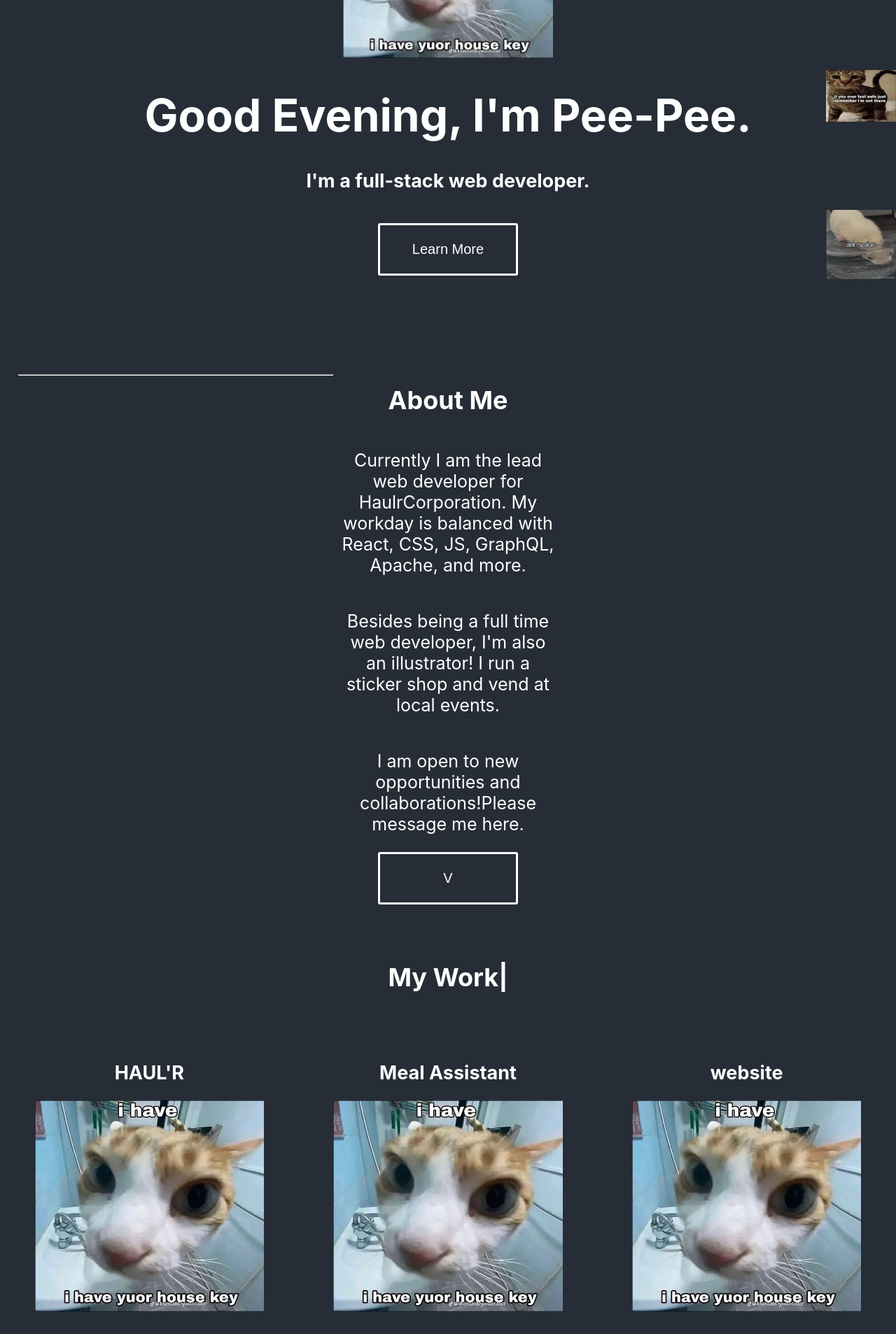
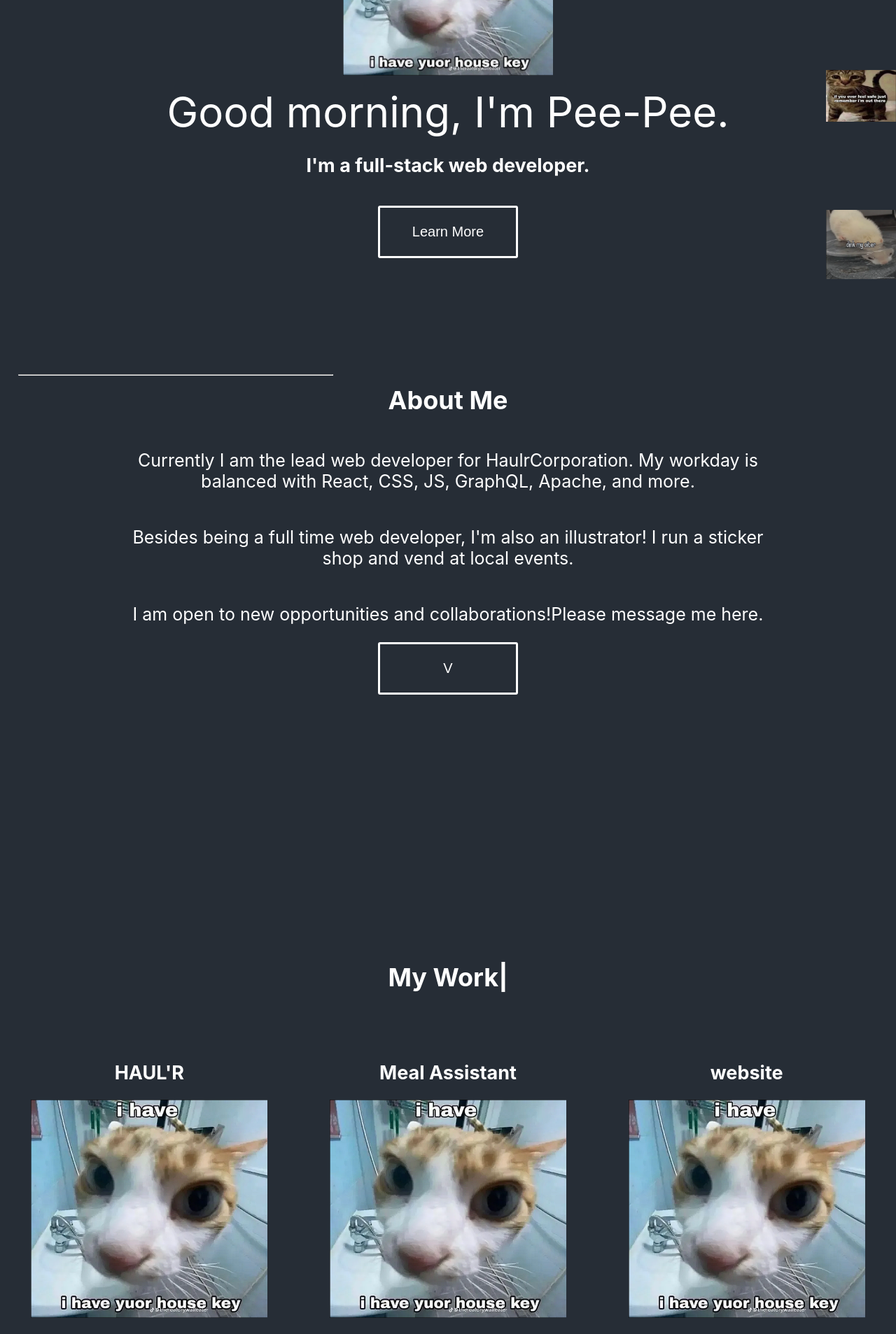
Before and after one commit to strawberryboar/Athenas-Portfolio, a React (Create React App) app: page / in a window 1280 px wide. Shown: the part 300-2207 px from the top of the page at 70% size. Built offline with nearby package versions, Linux system fonts and the light colour scheme.

Commit message:
Created new Greeting component and LinkButton component + styles

```diff
--- /dev/null
+++ b/src/components/Greeting.css
@@ -0,0 +1,4 @@
+#greet {
+    font-size: 60px;
+    margin: 2% 0 2px 0;
+}
--- /dev/null
+++ b/src/components/Greeting.js
@@ -0,0 +1,19 @@
+import React from 'react'
+import './Greeting.css'
+
+const Greeting = () => {
+    let myDate = new Date();
+    let hours= myDate.getHours();
+    let greet;
+
+    if (hours < 12)
+        greet =  "morning";
+    else if (hours >= 12 && hours <= 17)
+        greet = "afternoon";
+    else if (hours >= 17 && hours <= 24)
+       greet = "evening";
+
+    return <span id='greet'>Good {greet}, I'm Pee-Pee.</span>
+}
+
+export default Greeting
--- /dev/null
+++ b/src/components/LinkButton.css
@@ -0,0 +1,16 @@
+.linkBtn {
+    position: absolute;
+    z-index: 1;
+    width: 100px;
+    height: 75px;
+    color: white;
+    border-radius: 3px;
+    font-size: 20px;
+}
+
+.btnDiv {
+    display: flex;
+    flex-direction: column;
+    justify-content: center;
+    align-items: center;
+}
--- /dev/null
+++ b/src/components/LinkButton.js
@@ -0,0 +1,23 @@
+import React, { useState } from "react";
+import './LinkButton.css';
+import catPng from '../assets/cat.png';
+
+
+export default function LinkButton() {
+
+    const [isShown, setIsShown] = useState(false);
+
+    return(
+        <div className='btnDiv'>
+        <img src={catPng}
+            onMouseEnter={() => setIsShown(true)}
+            onMouseLeave={() => setIsShown(false)}>
+        </img>
+            {isShown && (
+                <button className='linkBtn'>
+                    <a href='/'>nyoom</a>
+                </button>
+            )}
+        </div>
+    )
+}
--- a/src/pages/Homepage.css
+++ b/src/pages/Homepage.css
@@ -25,11 +25,6 @@ p {
     justify-content: center;
     text-align: center;
     align-items: center;
-  }
-
-  .headerWrap h1 {
-    font-size: 64px;
-    margin-bottom: 2%;
   }
 
   .headerWrap h2 {
@@ -79,7 +74,7 @@ p {
   .linkBox {
     display: flex;
     flex-direction: column;
-    width: 25%;
+    width: 75%;
     align-items: center;
   }
 
@@ -143,7 +138,7 @@ p {
     border: none;
   }
 
-  .langContain .lang {
+  .lang {
     right: 0px;
     display: flex;
     flex-direction: column;
--- a/src/pages/Homepage.js
+++ b/src/pages/Homepage.js
@@ -8,11 +8,14 @@ import Navbar from '../components/Navbar';
 import { Link } from 'react-router-dom';
 import Siteboxes from '../components/Siteboxes';
 import './Homepage.css';
+import Greeting from '../components/Greeting';
+import LinkButton from '../components/LinkButton';
 
 
 export default function Homepage() {
 
     const learnRef = useRef();
+    const projRef = useRef()
 
     function handleClick() {
         learnRef.current.scrollIntoView({ behavior: "smooth" });
@@ -45,7 +48,7 @@ export default function Homepage() {
         <div className='headerWrap'>
             <header className='header'>
                 <img src={catPng} />
-                <h1>Good Evening, I'm Pee-Pee.</h1>
+                <Greeting />
                 <h2>I'm a full-stack web developer.</h2>
                 <Link src='/'>
                     <button className='learnBtn'
@@ -77,54 +80,29 @@ export default function Homepage() {
             </div>
                 {/* Doesn't link at the moment */}
             <Link src='/'>
-                <button className='projBtn'>
+                <button className='projBtn' onClick={() => {
+                    handleClick(projRef)
+                }}>
                     V
                 </button>
             </Link>
         </div>
-        <div className='projects'>
+        <div className='projects' ref={projRef}>
             <h1>My Work|</h1>
             <div className='projBoxContain'>
             <div className='projBox'>
                 <h2>HAUL'R</h2>
-                <button
-                onMouseEnter={() => setIsShown(true)}
-                onMouseLeave={() => setIsShown(false)}>
-                <img src={catPng}></img>
-                </button>
-                {isShown && (
-                    <div>
-                        appears when you hover over the button
-                    </div>
-                )}
+                <LinkButton />
                 <p>MERN stack site that's hosted on an AWS EC2 instance running Ubuntu and Apache, sharing the same servers as the HAUL'R iOS application</p>
             </div>
             <div className='projBox'>
                 <h2>Meal Assistant</h2>
-                <button
-                onMouseEnter={() => setIsShown(true)}
-                onMouseLeave={() => setIsShown(false)}>
-                <img src={catPng}></img>
-                </button>
-                {isShown && (
-                    <div>
-                        appears when you hover over the button
-                    </div>
-                )}
+                <LinkButton />
                 <p>The Meal Assistant is an app that allows users to search for both food and drink recipes by name/title, search for recipes by ingredient, browse various recipes via a catalog, and save various meal recipes and cocktail drink recipes. This application can even generate random recipes if they are not sure what they want.</p>
             </div>
             <div className='projBox'>
                 <h2>website</h2>
-                <button
-                onMouseEnter={() => setIsShown(true)}
-                onMouseLeave={() => setIsShown(false)}>
-                <img src={catPng}></img>
-                </button>
-                {isShown && (
-                    <div>
-                        appears when you hover over the button
-                    </div>
-                )}
+                <LinkButton />
                 <p>peepee</p>
             </div>
             </div>
```
